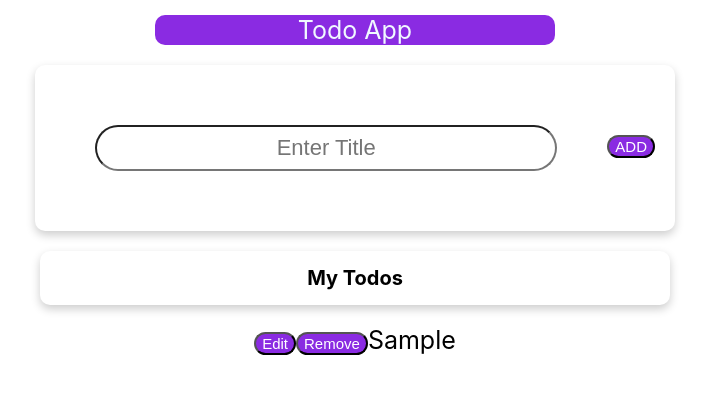
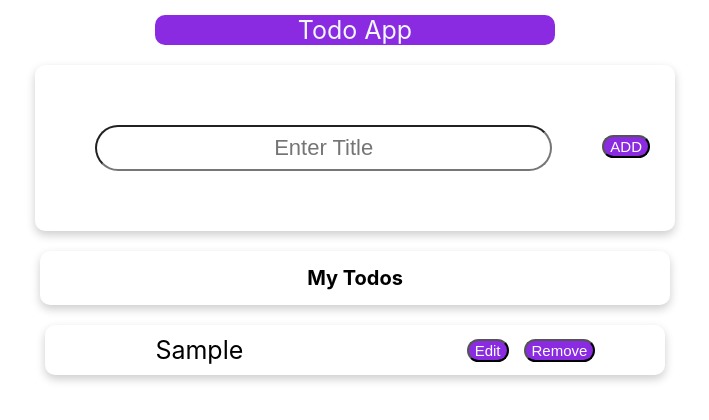
Before and after one commit to anujtaywade/Todo_app, a React (Create React App) app: page / in a window 1280 px wide. Both pictures are taken after typing "Sample" into the empty fields and a click on the button "ADD". Shown: the top 420 px of the page, without its empty margins (285-994 px from the left). Built offline with nearby package versions, Linux system fonts and the light colour scheme.

Commit message:
major changes in css

```diff
--- a/src/App.css
+++ b/src/App.css
@@ -62,22 +62,46 @@
 
 
 .printedTodo{
-  display:contents;
-
-  padding-left: 363px;
-  padding-right: 300px;
-  text-align:center;
+ display: flex;
+  align-items: center;
+  justify-content: center;
+  gap: 10px;
+  margin: 10px auto;
+  width: 50%;
+  max-width: 600px;
+  background-color: white;
+  padding: 10px;
+  border-radius: 10px;
+  box-shadow: 0px 4px 10px rgba(0, 0, 0, 0.2);
   color: black;
-  padding-bottom: 10px;
-
 }
 
-.button{
+.addButton{
   background-color:blueviolet;
   color: white;
   border-radius: 20px;
   font-size: 15px;
   margin-bottom: 10px;
+  display: inline-block;
+  margin-right: 5px;
 }
 
-.{}
+.editButton{
+  background-color:blueviolet;
+  color: white;
+  border-radius: 20px;
+  font-size: 15px;
+
+  display: inline-block;
+  margin-right: 5px;
+}
+
+.removeButton{
+  background-color:blueviolet;
+  color: white;
+  border-radius: 20px;
+  font-size: 15px;
+
+  display: inline-block;
+  margin-right: -450px;
+}
--- a/src/App.js
+++ b/src/App.js
@@ -1,11 +1,19 @@
 import './App.css';
 import Navbar from './component/navbar'
+import Edit from './component/edit';
+import { createBrowserRouter } from 'react-router-dom';
+function App() {
+let router = createBrowserRouter([
+  {
+    path:"/",
+    element: <Edit/>
+  }
+])
 
-function App() {
   return (
     <div>
       <Navbar></Navbar>
-
+      <Edit/>
     </div>
   );
 }
--- a/src/component/navbar.js
+++ b/src/component/navbar.js
@@ -71,7 +71,7 @@ const Navbar = () => {
             className="typing"
           />
           <div>
-            <button onClick={handleAdd} className="button">
+            <button onClick={handleAdd} className="addButton">
               ADD
             </button>
           </div>
@@ -83,11 +83,11 @@ const Navbar = () => {
           {todos &&
             todos.map((item) => {
               return (
-                <div key={item.id}>
-                  <div className="btns">
+                <div key={item.id} className="printedTodo">
+
                     <button
                       onClick={(e) => handleEdit(e, item.id)}
-                      className="button"
+                      className="editButton"
                     >
                       Edit
                     </button>
@@ -95,13 +95,13 @@ const Navbar = () => {
                       onClick={() => {
                         handleRemove(item.id);
                       }}
-                      className="button"
+                      className="removeButton"
                     >
                       Remove{" "}
                     </button>
 
-                    <div className="printedTodo">{item.todo}</div>
-                  </div>
+                    <div >{item.todo}</div>
+
                 </div>
               );
             })}
```
